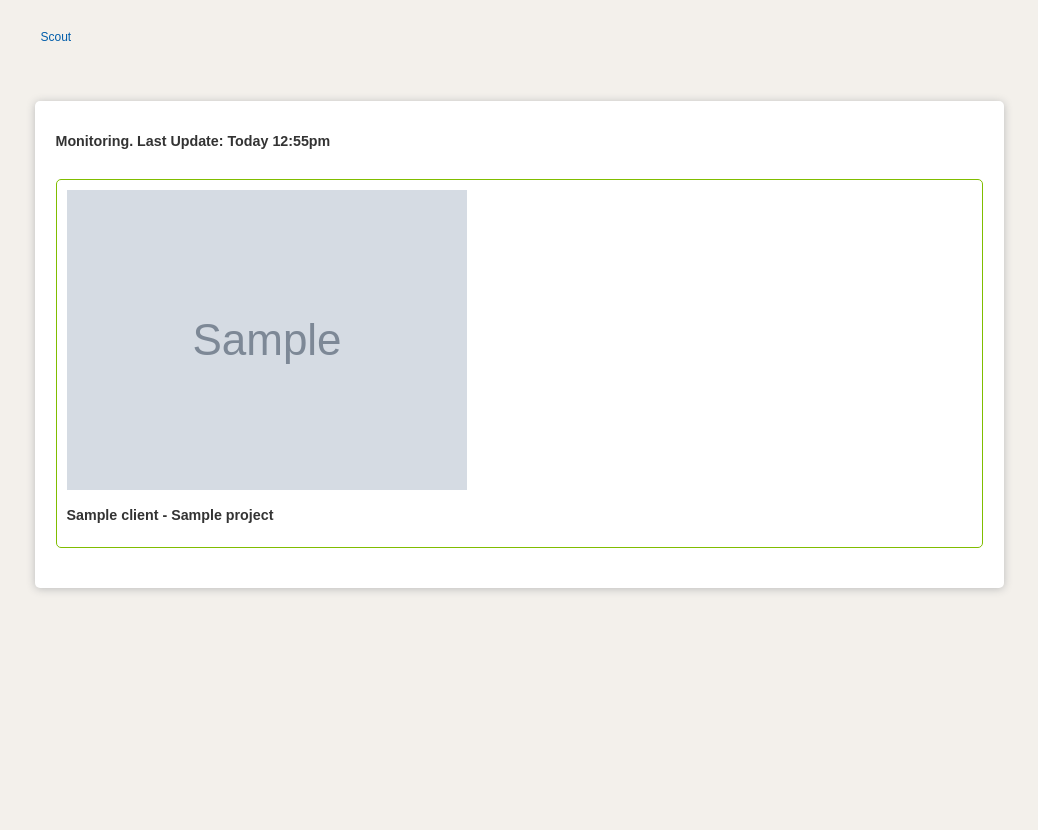
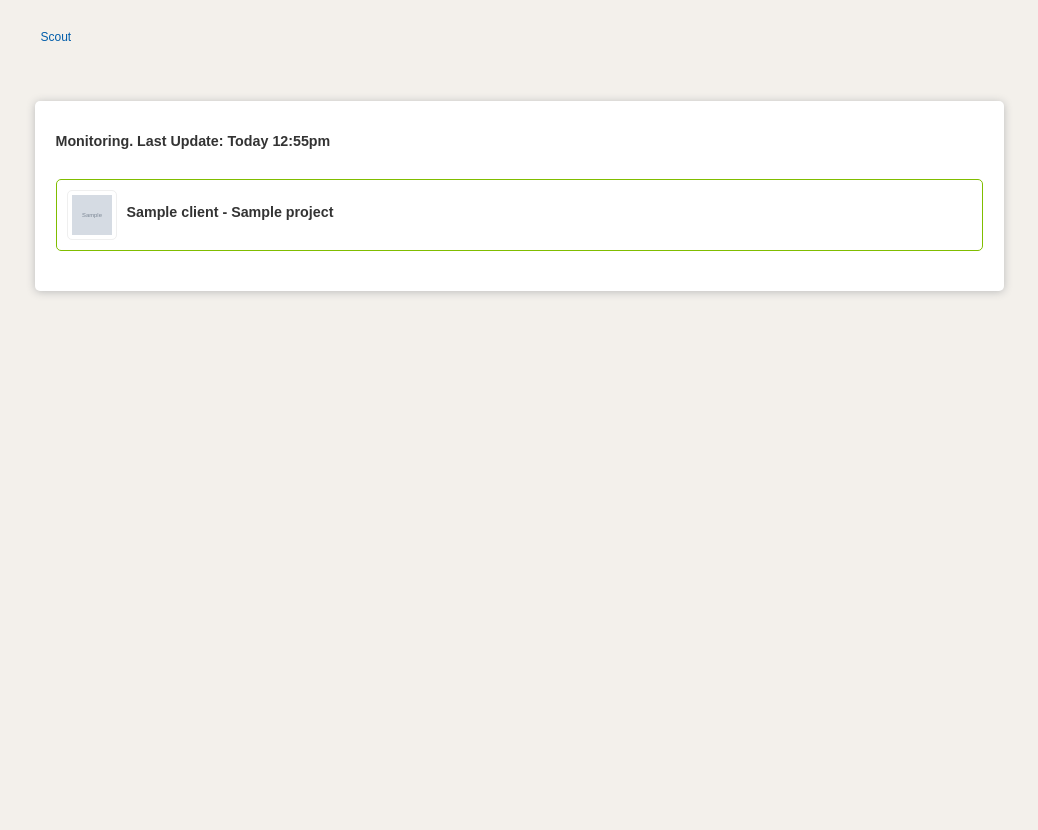
Before and after one commit to theteam/django-scout, a Django app: template scout/templates/scout/wall.html in a window 1280 px wide. Shown: the whole page, without its empty margins (121-1159 px from the left). Run offline with Django 3.2, Linux system fonts and the light colour scheme; the template is opened without the code that fills it: most values are stand-ins (such as "Sample title", 1, 10 or a date in 2020); grey boxes marked "Sample" are stand-in pictures; some libraries are stand-ins or nearby versions.

Commit message:
Styles updates.

```diff
--- a/scout/static/scout/styles/base.css
+++ b/scout/static/scout/styles/base.css
@@ -90,7 +90,9 @@ button.custom, button.go {
 /* Rounded corners... */
 	div.article,
     div.footer-inner,
-    ul.project-list li {
+    ul.project-list li,
+    ul.project-list li img.client-image {
+
 		-moz-border-radius: 5px;
 		-o-border-radius: 5px;
 		-webkit-border-radius: 5px;
@@ -243,7 +245,17 @@ button.custom, button.go {
 
    ul.project-list li {
        padding: 10px;
+       margin-bottom: 10px;
 
+   }
+
+   ul.project-list li img.client-image {
+       width: 40px;
+       height: 40px;
+       float: left;
+       border: 1px solid #efefef;
+       padding: 4px;
+       margin: 0 10px 0 0;
    }
 
    ul.project-list li.up {
```
